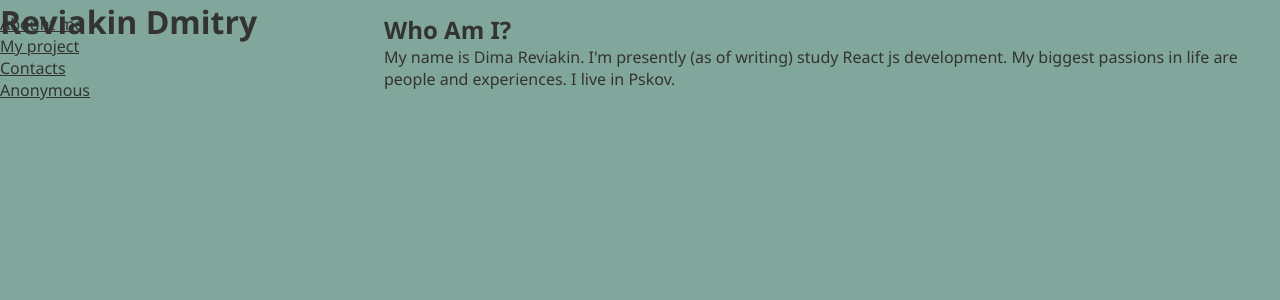
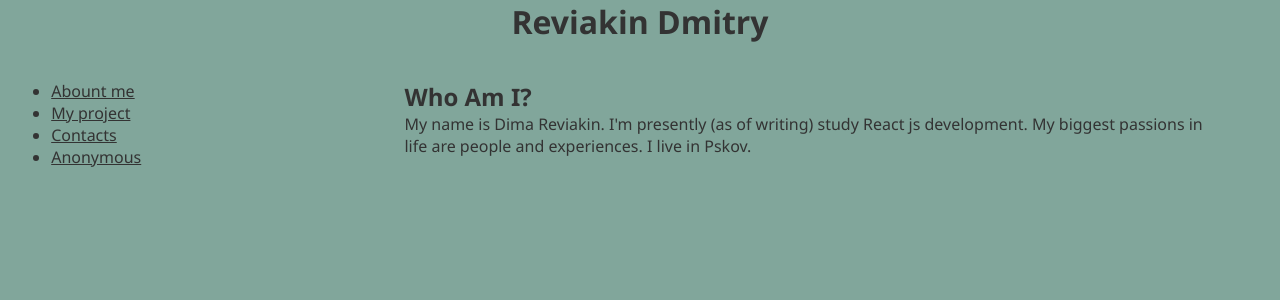
Before and after one commit to reviakin/personal-site, a React (Vite) app: page / in a window 1280 px wide. Shown: the top 300 px of the page. Built offline with nearby package versions, Linux system fonts and the light colour scheme.

Commit message:
setup margin & padding for body and conteiner

```diff
--- a/src/style.css
+++ b/src/style.css
@@ -8,10 +8,12 @@
 body {
   background-color: #81a69b;
   font-family: "Segoe UI", Tahoma, Geneva, Verdana, sans-serif;
+  padding: 0 4vw 0 4vw;
 }
 
 .title {
   grid-area: title;
+  margin: 0 auto 300px auto;
 }
 
 .navigation {
@@ -24,6 +26,7 @@ body {
 
 .container {
   display: grid;
+  min-height: 100vh;
   grid-template-columns: 30% 70%;
   grid-template-rows: 10% 90%;
   grid-template-areas:
```
